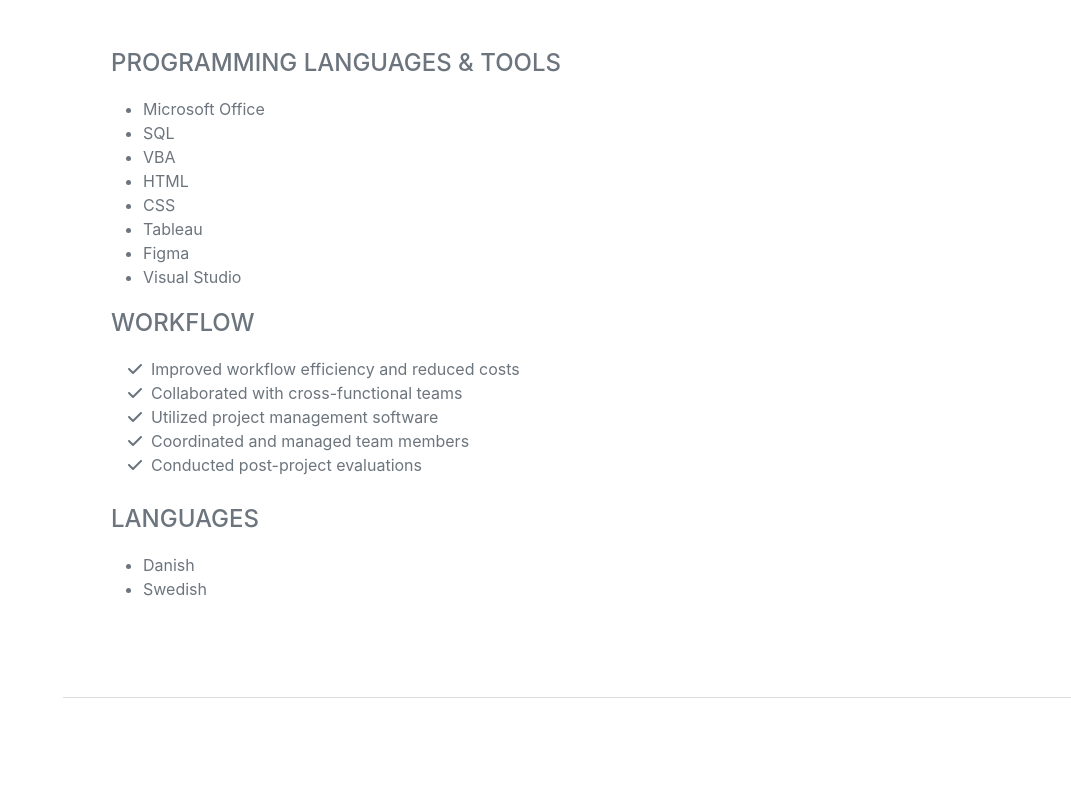
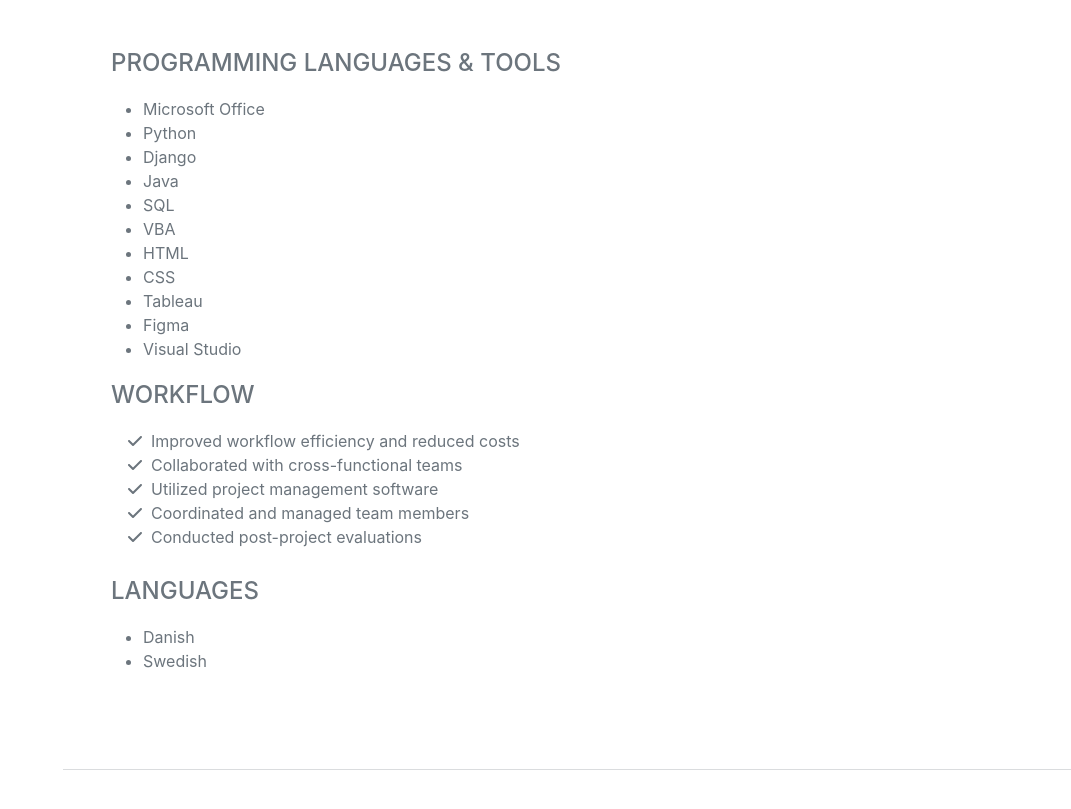
Before and after one commit to Kenx333/Resume, a plain HTML site: page index.html in a window 1280 px wide. Shown: the part 2838-3647 px from the top of the page, without its empty margins (209-1280 px from the left). Drawn offline with nearby package versions, Linux system fonts and the light colour scheme; a web font is replaced by a local one.

Commit message:
Add files via upload

```diff
--- a/index.html
+++ b/index.html
@@ -133,6 +133,9 @@
                     <div class="subheading mb-3">Programming Languages & Tools</div>
                         <div> <ul>
                             <li>Microsoft Office</li>
+                            <li>Python</li>
+                            <li>Django</li>
+                            <li>Java</li>
                             <li>SQL</li>
                             <li>VBA</li>
                             <li>HTML</li>
```
